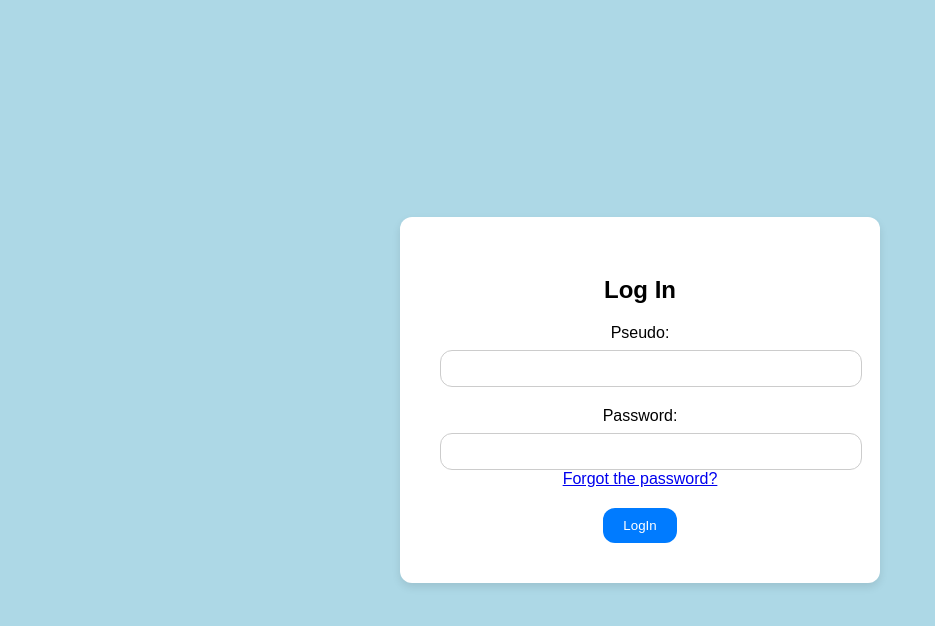
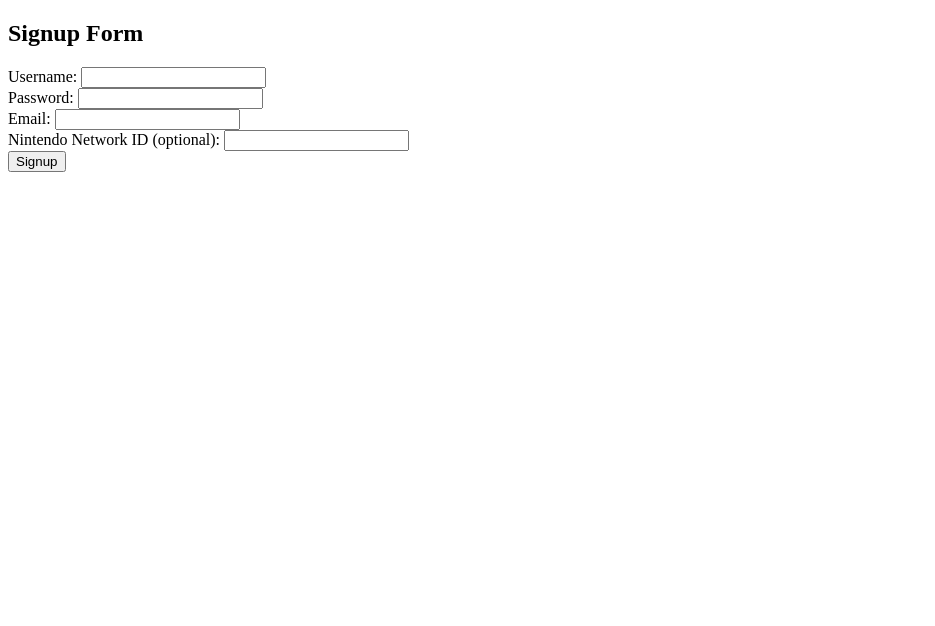
Before and after one commit to 00cedke/Partial, a PHP site: page /portalweb/login/login.php in a window 1280 px wide. Shown: the top 626 px of the page, without its empty margins (0-935 px from the left). Run offline with PHP 8.4, Linux system fonts and the light colour scheme.

Commit message:
Update login.php

```diff
--- a/portalweb/login/login.php
+++ b/portalweb/login/login.php
@@ -1,26 +1,58 @@
+<?php
+$servername = "localhost";
+$username = "root";
+$password = "<redacted>";
+$dbname = "spgv";
+
+$conn = new mysqli($servername, $username, $password, $dbname);
+
+if ($conn->connect_error) {
+    die("Connection failed: " . $conn->connect_error);
+}
+function sanitize_input($data) {
+    $data = trim($data);
+    $data = stripslashes($data);
+    $data = htmlspecialchars($data);
+    return $data;
+}
+
+if ($_SERVER["REQUEST_METHOD"] == "POST") {
+    $username = sanitize_input($_POST["uname"]);
+    $password = password_hash(sanitize_input($_POST["pword"]), PASSWORD_DEFAULT);
+    $email = filter_var(sanitize_input($_POST["mail"]), FILTER_VALIDATE_EMAIL);
+    $nnid = empty($_POST["nnid"]) ? null : sanitize_input($_POST["nnid"]);
+
+    $stmt = $conn->prepare("INSERT INTO user_info (username, password, email, nnid) VALUES (?, ?, ?, ?)");
+    $stmt->bind_param("ssss", $username, $password, $email, $nnid);
+
+    if ($stmt->execute()) {
+        echo "Signup successful!";
+    } else {
+        echo "Error: " . $stmt->error;
+    }
+
+    $stmt->close();
+}
+
+$conn->close();
+?>
+
 <!DOCTYPE html>
-<html lang="fr">
+<html>
 <head>
-    <meta charset="UTF-8">
-    <meta name="viewport" content="width=device-width, initial-scale=1.0">
-    <title>Inscription</title>
-    <link rel="stylesheet" href="login.css">
+    <title>Log In</title>
 </head>
 <body>
-    <div class="container">
-        <form action="#" class="register-form">
-            <h2>Log In</h2>
-            <div class="form-group">
-                <label for="username">Pseudo:</label>
-                <input type="text" id="username" name="username" required>
-            </div>
-            <div class="form-group">
-                <label for="password">Password:</label>
-                <input type="password" id="password" name="password" required>
-                <a href="forgot-password.html" class="pwdreset">Forgot the password?</a>
-            </div>
-            <button type="submit">LogIn</button>
-        </form>
-    </div>
+
+<h2>Signup Form</h2>
+
+<form method="post" action="<?php echo htmlspecialchars($_SERVER["PHP_SELF"]); ?>">
+    Username: <input type="text" name="uname" required><br>
+    Password: <input type="password" name="pword" required><br>
+    Email: <input type="email" name="mail" required><br>
+    Nintendo Network ID (optional): <input type="text" name="nnid"><br>
+    <input type="submit" value="Signup">
+</form>
+
 </body>
 </html>
```
